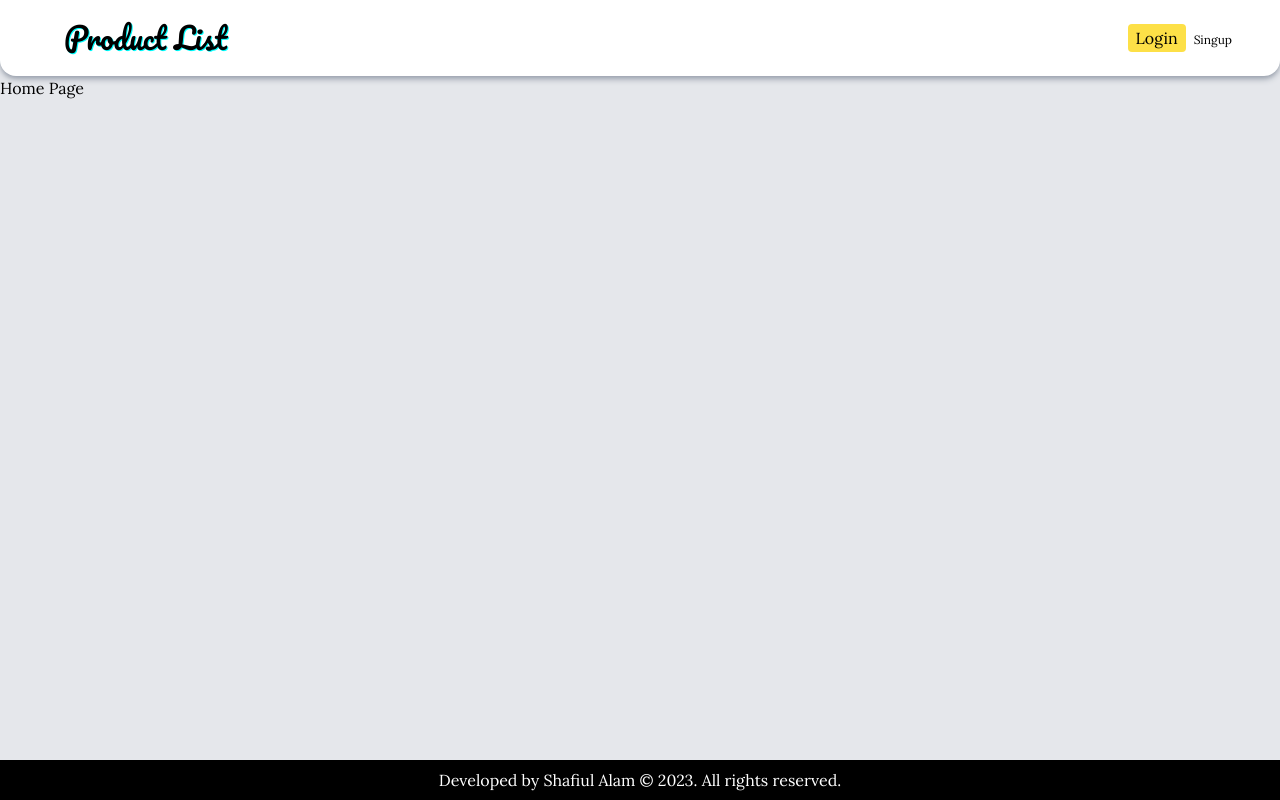
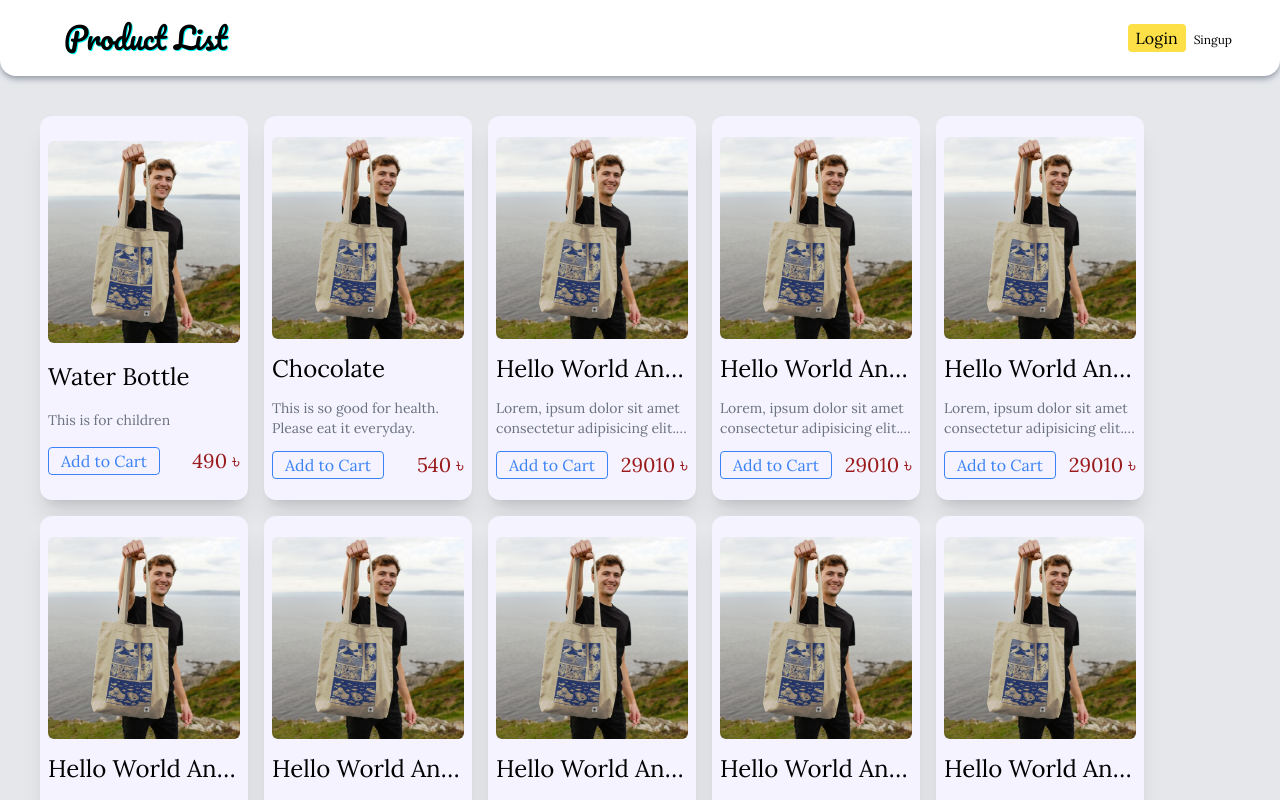
Before and after one commit to ShafiulSumon/product-frontend, a React (Create React App) app: page / in a window 1280 px wide. Shown: the top 800 px of the page. Built offline with nearby package versions, Linux system fonts and the light colour scheme.

Commit message:
Card design completed

```diff
--- /dev/null
+++ b/src/components/Card.js
@@ -0,0 +1,29 @@
+import photo from '../assets/bag.jpg';
+
+function Card({ product }) {
+
+    const { name, desc, price } = product;
+
+    const handleClick = () => {
+        console.log(price);
+    }
+
+    return (
+        <div className='bg-violet-50 rounded-xl p-2 flex flex-col w-52 h-96 justify-evenly shadow-xl overflow-clip'>
+            <img src={photo} alt="product" width={200} height={200} className='rounded-md'/>
+            <h2 className='text-2xl line-clamp-1'>{name}</h2>
+            <p className='text-sm text-gray-500 line-clamp-2'>{desc}</p>
+            <div className='flex flex-row justify-between'>
+                <button
+                    className='border border-blue-500 text-blue-500 hover:bg-blue-500 hover:text-white w-28 rounded'
+                    onClick={handleClick}
+                >
+                    Add to Cart
+                </button>
+                <h3 className='text-xl text-end text-red-800 line-clamp-1'>{price}<span> ৳</span></h3>
+            </div>
+        </div>
+    );
+}
+
+export default Card;
--- a/src/pages/HomePage.js
+++ b/src/pages/HomePage.js
@@ -1,6 +1,44 @@
+import Card from "../components/Card";
+
 function HomePage() {
+
+    const p1 = {
+        'name': 'Water Bottle',
+        'desc': 'This is for children',
+        'price': "490"
+    }
+
+    const p2 = {
+        'name': 'Chocolate',
+        'desc': 'This is so good for health. Please eat it everyday.',
+        'price': "540"
+    }
+
+    const p3 = {
+        'name': 'Hello World And Every Planet',
+        'desc': 'Lorem, ipsum dolor sit amet consectetur adipisicing elit. Dolorem natus soluta sed nihil doloribus dolor accusamus perferendis velit fugit eligendi.',
+        'price': '29010'
+    }
+
+    // const design = "w-36 h-20 bg-orange-300 rounded border border-white text-center";
+
     return (
-        <div>Home Page</div>
+        // <div className="grid grid-cols-2 md:grid-cols-3 lg:grid-cols-5 xl: gap-3">
+        <div className="flex flex-wrap gap-4 justify-start m-10">
+            <Card product={p1}/>
+            <Card product={p2}/>
+            <Card product={p3}/>
+            <Card product={p3}/>
+            <Card product={p3}/>
+            <Card product={p3}/>
+            <Card product={p3}/>
+            <Card product={p3}/>
+            <Card product={p3}/>
+            <Card product={p3}/>
+            <Card product={p3}/>
+            <Card product={p3}/>
+
+        </div>
     );
 }
 
```
Also changed, not shown: src/assets/bag.jpg (added).
